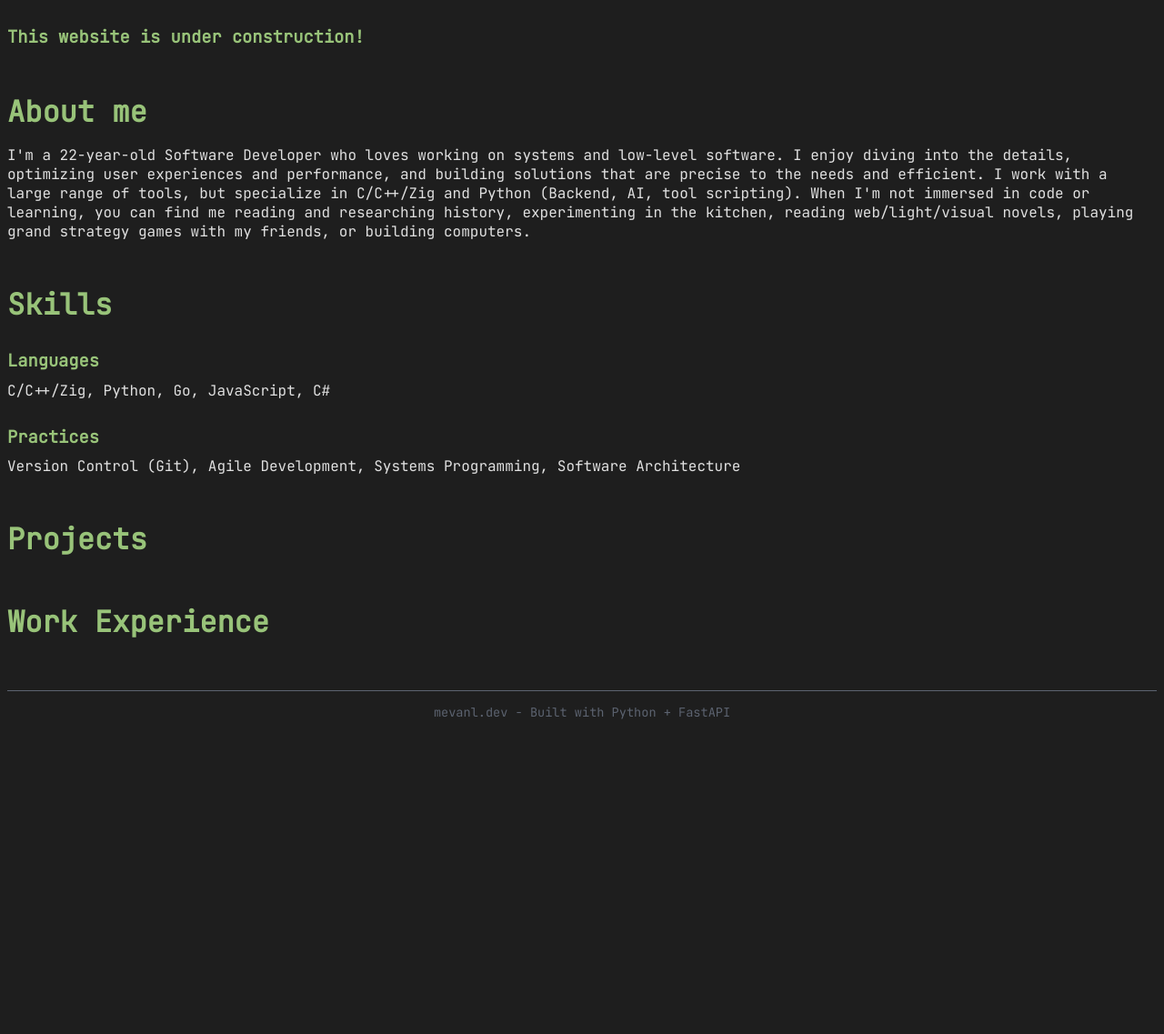
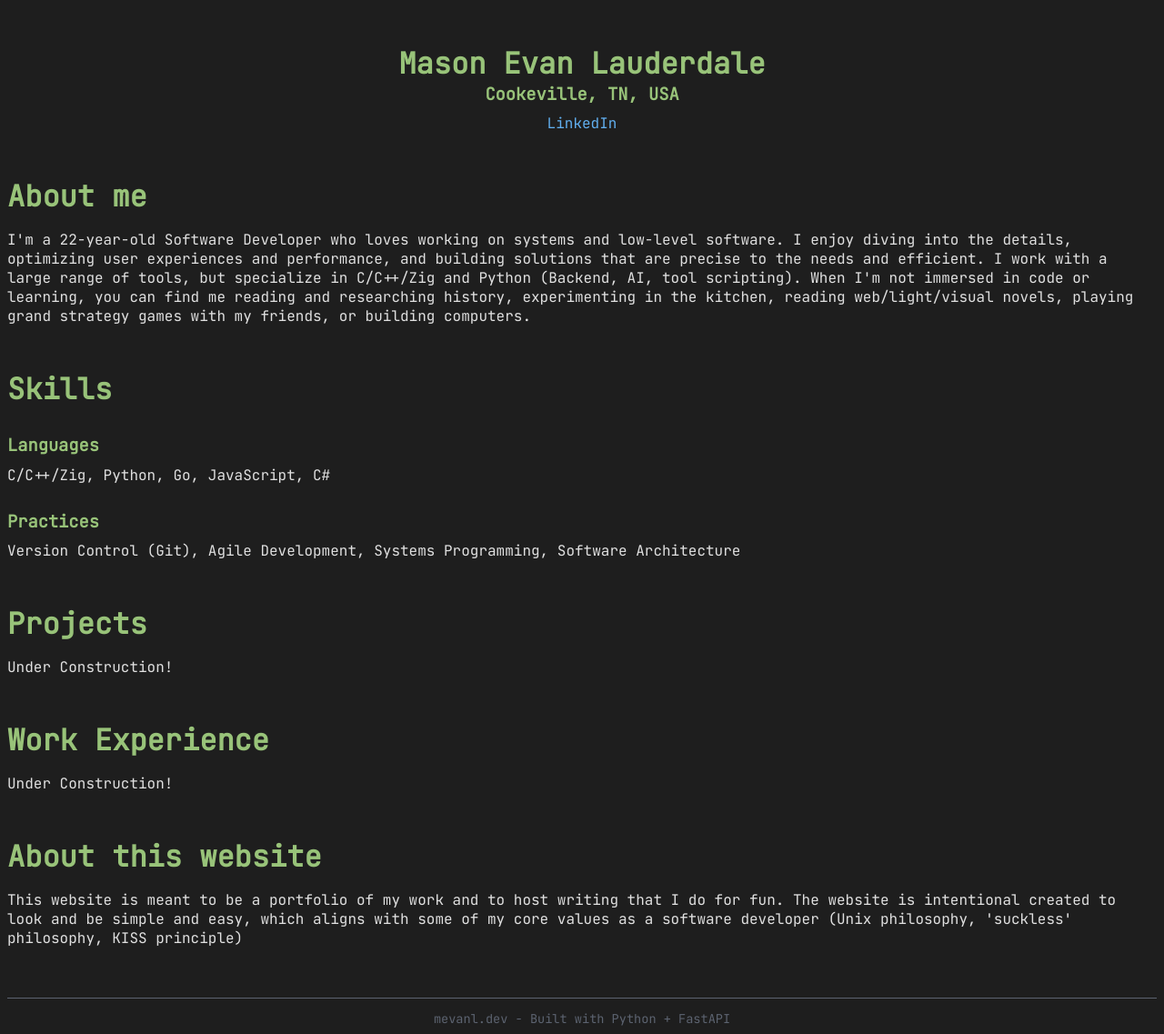
Before and after one commit to mevanl/mevanl-site, a FastAPI app: page / in a window 1280 px wide. Shown: the part 39-1176 px from the top of the page at 91% size. Before the commit the page ends 830 px from the top, so only its background shows below. Run offline with FastAPI, Linux system fonts and the light colour scheme.

Commit message:
Updated index.html

```diff
--- a/app/templates/index.html
+++ b/app/templates/index.html
@@ -2,8 +2,13 @@
 {% block title %}Home{% endblock %}
 
 {% block content %}
-<h3>This website is under construction!</h3>
 
+    <div style="text-align: center;">
+        <h1 style="margin-bottom: 0;">Mason Evan Lauderdale</h1>
+        <h3 style="margin-top: 0; margin-bottom: 1;">Cookeville, TN, USA</h3>
+        <a href="https://www.linkedin.com/in/mevanl" target="_blank">LinkedIn</a>
+        <!-- we should add a github link here too -->
+    </div>
 
 
     <h1>About me</h1>
@@ -17,8 +22,15 @@ When I'm not immersed in code or learning, you can find me reading and researchi
     C/C++/Zig, Python, Go, JavaScript, C#
     <h3>Practices</h3>
     Version Control (Git), Agile Development, Systems Programming, Software Architecture
+
+
     <h1>Projects</h1>
+    Under Construction!
 
     <h1>Work Experience</h1>
+    Under Construction!
+
+    <h1>About this website</h1>
+    This website is meant to be a portfolio of my work and to host writing that I do for fun. The website is intentional created to look and be simple and easy, which aligns with some of my core values as a software developer (Unix philosophy, 'suckless' philosophy, KISS principle)
 
 {% endblock %}
```
Also changed, not shown: static/style.css (+4 -4 lines). Lines whose indentation alone changed are shown as unchanged.
